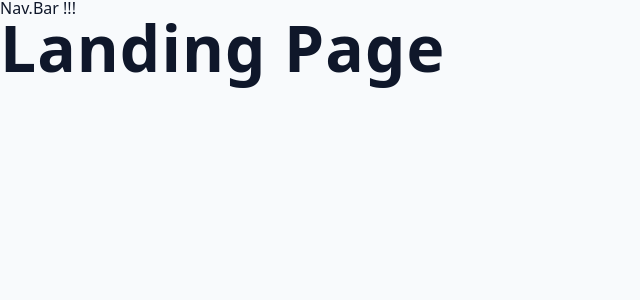
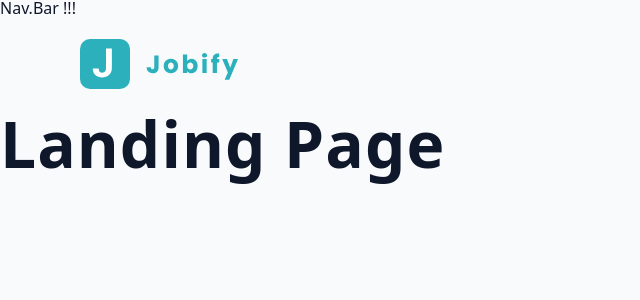
Before and after one commit to Ilesanmi-Erioluwa-Victor/jobify_full_stack, a React (Vite) app in the folder client/: page / in a window 1280 px wide. Shown: the top 300 px of the page, without its empty margins (0-640 px from the left). Built offline with nearby package versions, Linux system fonts and the light colour scheme.

Commit message:
working on Landing Page

```diff
--- a/client/src/pages/Landing.jsx
+++ b/client/src/pages/Landing.jsx
@@ -5,6 +5,9 @@ import logo from 'assets/images/logo.svg';
 const Landing = () => {
   return (
     <Wrapper>
+      <nav>
+        <img src={logo} alt="Logo" />
+      </nav>
       <h1>Landing Page </h1>
     </Wrapper>
   );
```
